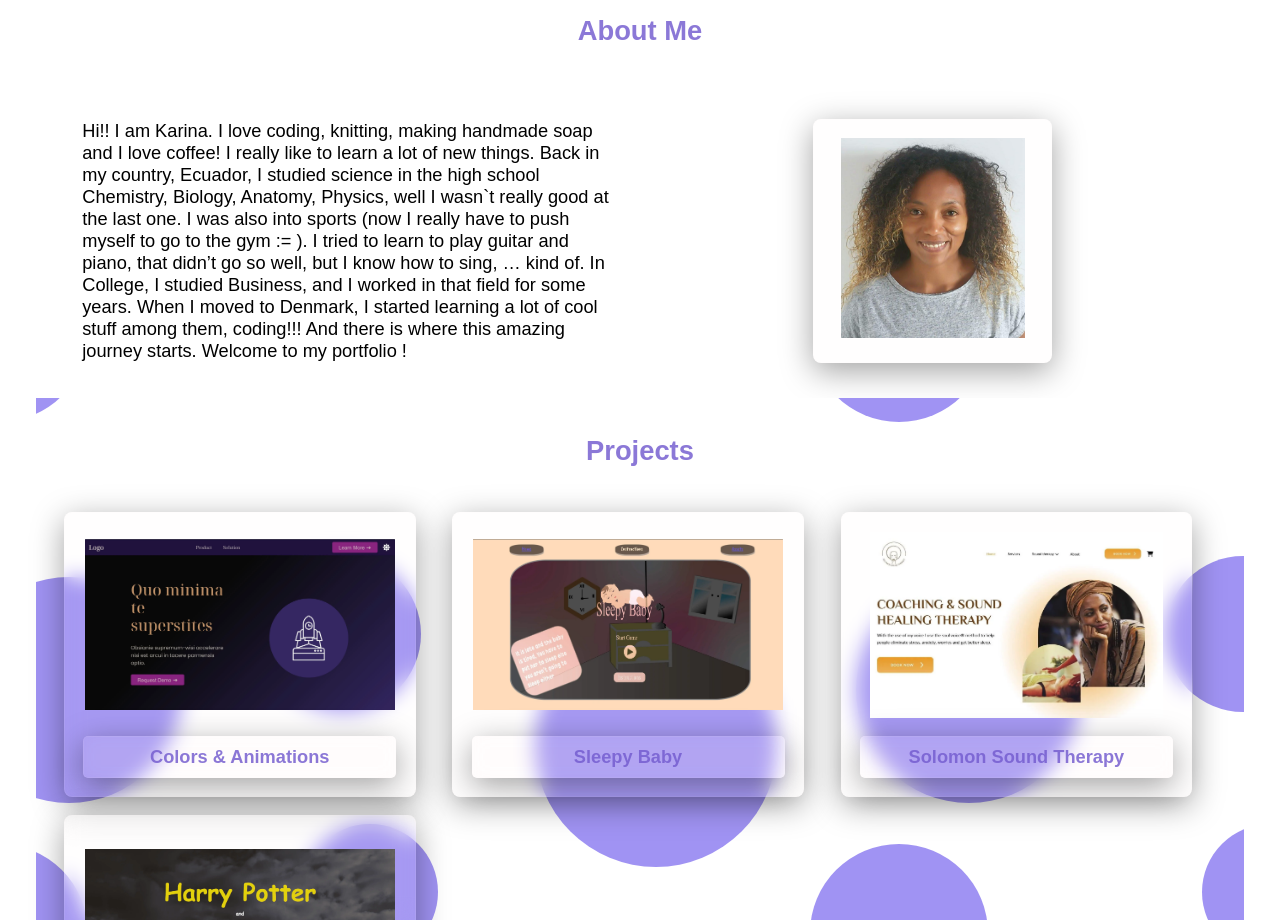
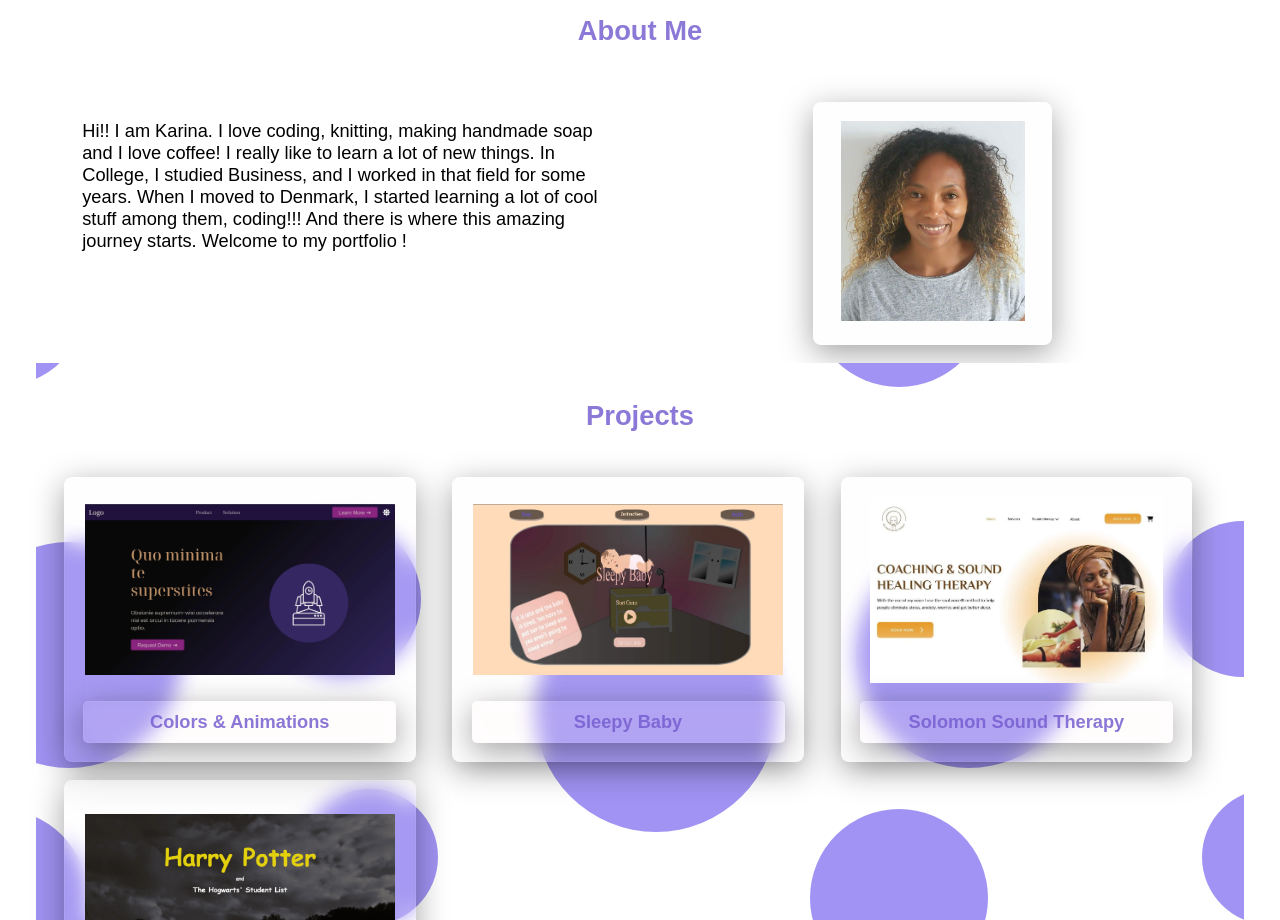
Before and after one commit to KarinaValens/karina, a Next.js app: page / in a window 1280 px wide. Shown: the part 1120-2040 px from the top of the page. Built offline with nearby package versions, Linux system fonts and the light colour scheme.

Commit message:
changing about me text

```diff
--- a/components/content/About.js
+++ b/components/content/About.js
@@ -27,9 +27,8 @@ export default function About() {
       </motion.div>
 
       <motion.p id="presentation" animate={aboutAnimText}>
-        Hi!! I am Karina. I love coding, knitting, making handmade soap and I love coffee! I really like to learn a lot of new things. Back in my country, Ecuador, I studied science in the high school Chemistry, Biology, Anatomy, Physics, well I
-        wasn`t really good at the last one. I was also into sports (now I really have to push myself to go to the gym := ). I tried to learn to play guitar and piano, that didn’t go so well, but I know how to sing, … kind of. In College, I studied
-        Business, and I worked in that field for some years. When I moved to Denmark, I started learning a lot of cool stuff among them, coding!!! And there is where this amazing journey starts. Welcome to my portfolio !
+        Hi!! I am Karina. I love coding, knitting, making handmade soap and I love coffee! I really like to learn a lot of new things. In College, I studied Business, and I worked in that field for some years. When I moved to Denmark, I started
+        learning a lot of cool stuff among them, coding!!! And there is where this amazing journey starts. Welcome to my portfolio !
         {/*  <a href="./docs/Karina_Valens_CV.pdf" download target="_blank">
           More...
         </a> */}
```
